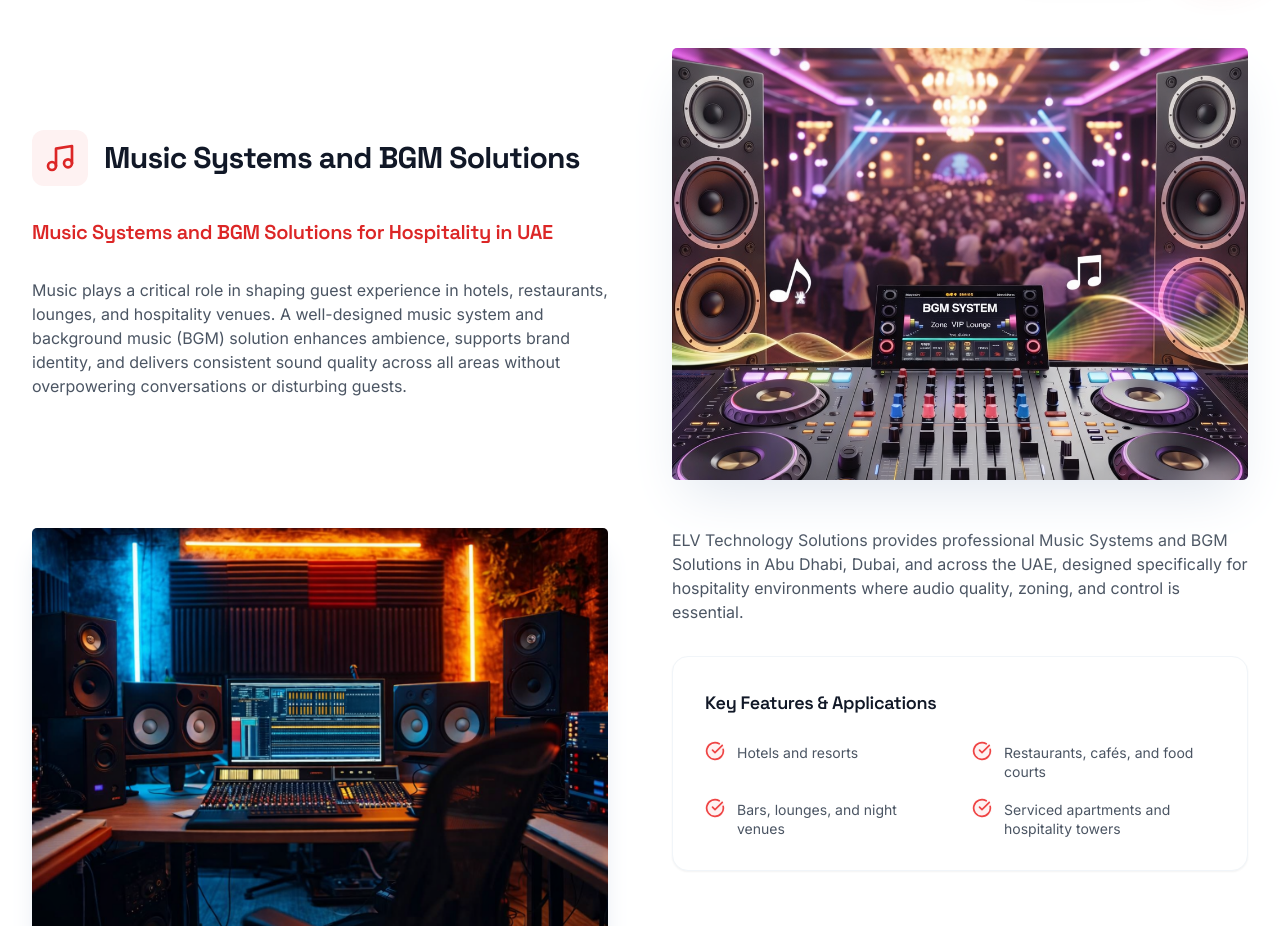
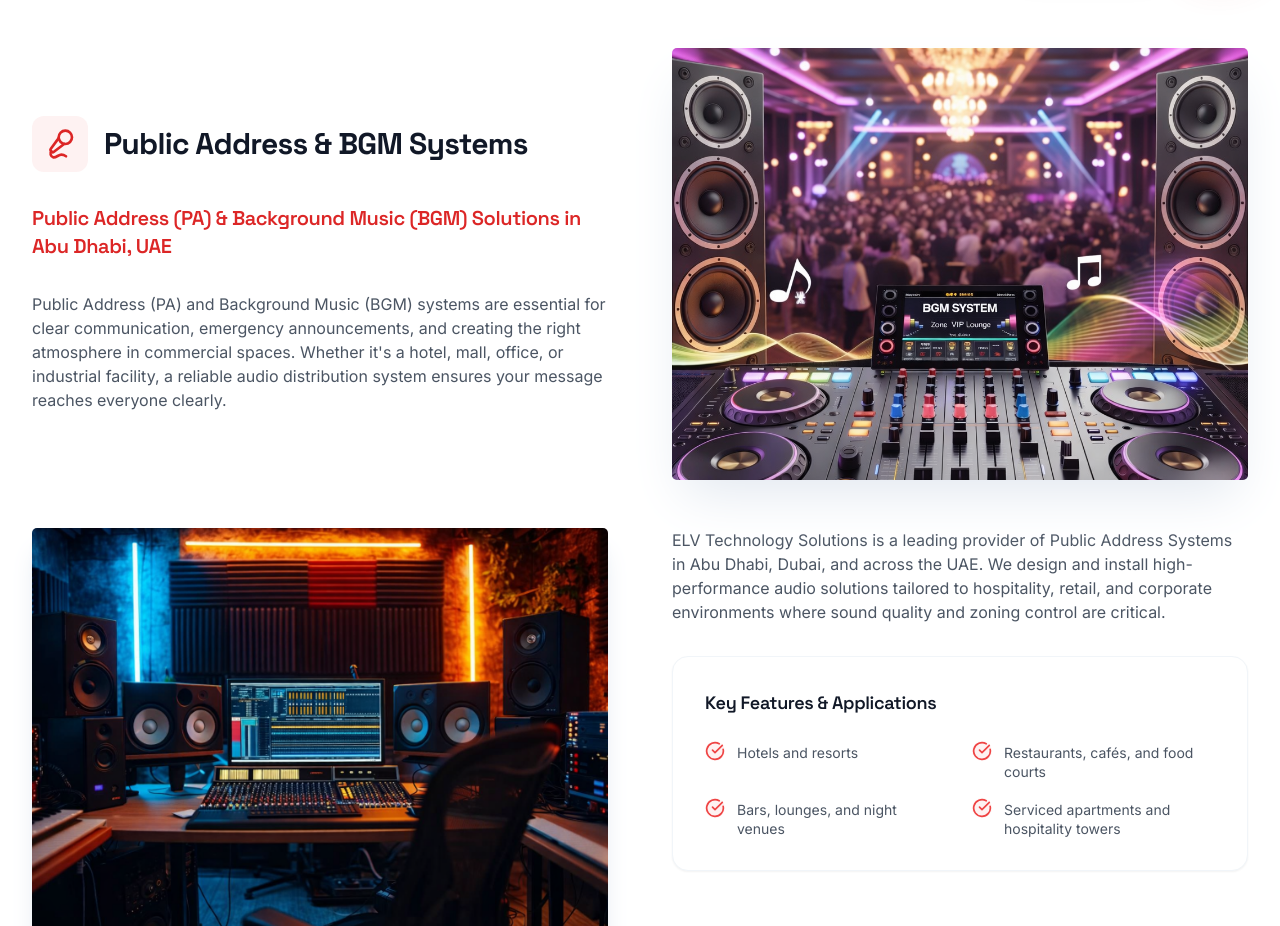
Before and after one commit to elv-technology/elv-technology, a Next.js app: page /solutions/audio-visual in a window 1280 px wide. Shown: the part 800-1726 px from the top of the page. Built offline with nearby package versions, Linux system fonts and the light colour scheme.

Commit message:
Slug change

```diff
--- a/app/(public)/solutions/audio-visual/page.tsx
+++ b/app/(public)/solutions/audio-visual/page.tsx
@@ -1,4 +1,10 @@
 import { solutionsData } from "@/lib/solutions-data";
+import { Metadata } from "next";
+
+export const metadata: Metadata = {
+    title: "Public Address System/BGM System | ETS",
+    description: "Leading provider of Public Address (PA) and BGM solutions in Abu Dhabi. We design and install high-quality audio distribution systems for hospitality and corporate needs.",
+};
 import SolutionVerticalHero from "@/components/solutions/solution-vertical-hero";
 import SolutionVideoHero from "@/components/solutions/solution-video-hero";
 import SolutionDetailSection from "@/components/solutions/solution-detail-section";
--- a/app/(public)/solutions/security-surveillance/page.tsx
+++ b/app/(public)/solutions/security-surveillance/page.tsx
@@ -1,4 +1,10 @@
 import { solutionsData } from "@/lib/solutions-data";
+import { Metadata } from "next";
+
+export const metadata: Metadata = {
+    title: "Security & Surveillance System Installation in Abu Dhabi | ETS",
+    description: "Professional security system installation services in Abu Dhabi. AI-powered CCTV for home, offices, and industrial facilities with 24/7 monitoring.",
+};
 import SolutionVerticalHero from "@/components/solutions/solution-vertical-hero";
 import SolutionVideoHero from "@/components/solutions/solution-video-hero";
 import SolutionDetailSection from "@/components/solutions/solution-detail-section";
--- a/lib/solutions-data.ts
+++ b/lib/solutions-data.ts
@@ -10,6 +10,10 @@ export const solutionsData = {
         title: "Security and Surveillance",
         id: "security-surveillance",
         description: "Modern security is no longer about passive monitoring—it’s about intelligent systems that think, analyse, and act in real time.",
+        metadata: {
+            title: "Security & Surveillance System Installation in Abu Dhabi | ETS",
+            description: "Professional security system installation services in Abu Dhabi. AI-powered CCTV for home, offices, and industrial facilities with 24/7 monitoring."
+        },
         image: "/images/solutions/security-surveillance/hero1.png",
         image2: "/images/solutions/security-surveillance/security-survillience1.png",
         items: [
@@ -171,20 +175,24 @@ export const solutionsData = {
         title: "Audio Visual Solutions",
         id: "audio-visual",
         description: "Advancements in audio-visual technology are reshaping how organizations collaborate, train, and communicate.",
+        metadata: {
+            title: "Public Address System/BGM System | ETS",
+            description: "Leading provider of Public Address (PA) and BGM solutions in Abu Dhabi. We design and install high-quality audio distribution systems for hospitality and corporate needs."
+        },
         image: "/images/solutions/audio-visual/hero.png",
         image2: "/images/solutions/audio-visual/hero1.png",
         items: [
             {
-                title: "Music Systems and BGM Solutions",
-                id: "music-bgm",
-                icon: Music,
+                title: "Public Address & BGM Systems",
+                id: "public-address-bgm",
+                icon: Mic2,
                 image: "/images/solutions/audio-visual/Music Systems and BGM Solutions1.png",
                 image2: "/images/solutions/audio-visual/Music Systems and BGM Solutions.jpg",
                 content: {
-                    heading: "Music Systems and BGM Solutions for Hospitality in UAE",
+                    heading: "Public Address (PA) & Background Music (BGM) Solutions in Abu Dhabi, UAE",
                     description: [
-                        "Music plays a critical role in shaping guest experience in hotels, restaurants, lounges, and hospitality venues. A well-designed music system and background music (BGM) solution enhances ambience, supports brand identity, and delivers consistent sound quality across all areas without overpowering conversations or disturbing guests.",
-                        "ELV Technology Solutions provides professional Music Systems and BGM Solutions in Abu Dhabi, Dubai, and across the UAE, designed specifically for hospitality environments where audio quality, zoning, and control is essential."
+                        "Public Address (PA) and Background Music (BGM) systems are essential for clear communication, emergency announcements, and creating the right atmosphere in commercial spaces. Whether it's a hotel, mall, office, or industrial facility, a reliable audio distribution system ensures your message reaches everyone clearly.",
+                        "ELV Technology Solutions is a leading provider of Public Address Systems in Abu Dhabi, Dubai, and across the UAE. We design and install high-performance audio solutions tailored to hospitality, retail, and corporate environments where sound quality and zoning control are critical."
                     ],
                     subsections: [
                         {
@@ -227,8 +235,8 @@ export const solutionsData = {
                             ]
                         },
                         {
-                            title: "Professional Installation & Long-Term Reliability",
-                            description: "We provide complete music system and BGM installation in Abu Dhabi and Dubai, including system design, equipment selection, cabling, testing, and commissioning. Every system is engineered for stable performance, ease of use, and future scalability. Whether you need Music Systems and BGM Solutions in the UAE for a single restaurant or a multi-property hospitality group, ELV Technology Solutions delivers audio environments that support guest comfort, brand consistency, and operational control."
+                            title: "Professional Public Address & BGM Installation",
+                            description: "We provide complete Public Address and BGM system installation in Abu Dhabi and Dubai, including system design, equipment selection (amplifiers, speakers, paging microphones), cabling, testing, and commissioning. Every system is engineered for stable performance, ease of use, and integration with fire alarm systems for emergency override. Whether you need a simple Public Address System in Abu Dhabi for a retail store or a complex multi-zone BGM solution for a hotel, ELV Technology Solutions delivers audio environments that prioritize clarity and reliability."
                         }
                     ]
                 }
--- a/next.config.mjs
+++ b/next.config.mjs
@@ -43,6 +43,35 @@ const nextConfig = {
       },
     ];
   },
+  async redirects() {
+    return [
+      {
+        source: '/public-address-solutions.html',
+        destination: '/solutions/audio-visual#public-address-bgm',
+        permanent: true,
+      },
+      {
+        source: '/public-address-solutions.htmll',
+        destination: '/solutions/audio-visual#public-address-bgm',
+        permanent: true,
+      },
+      {
+        source: '/smatv-solutions.html',
+        destination: '/solutions/network-communications#iptv-smatv',
+        permanent: true,
+      },
+      {
+        source: '/security-surveillance-solutions.html',
+        destination: '/solutions/security-surveillance',
+        permanent: true,
+      },
+      {
+        source: '/audio-visual-solutions.html',
+        destination: '/solutions/audio-visual',
+        permanent: true,
+      }
+    ];
+  },
 }
 
 export default nextConfig
```
